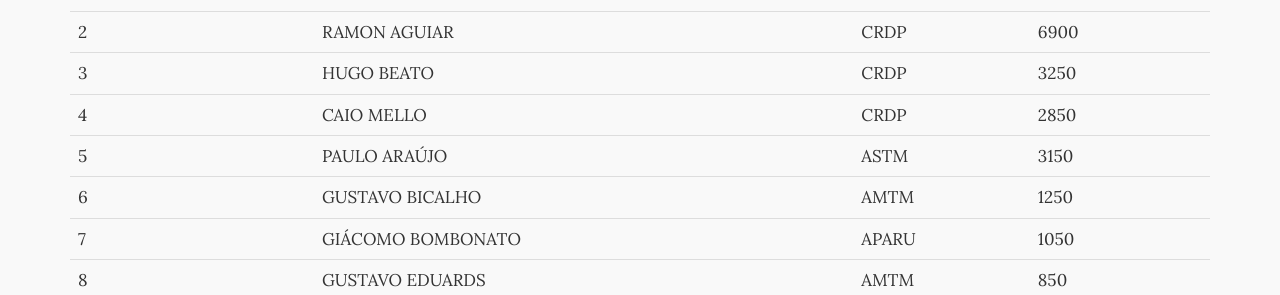
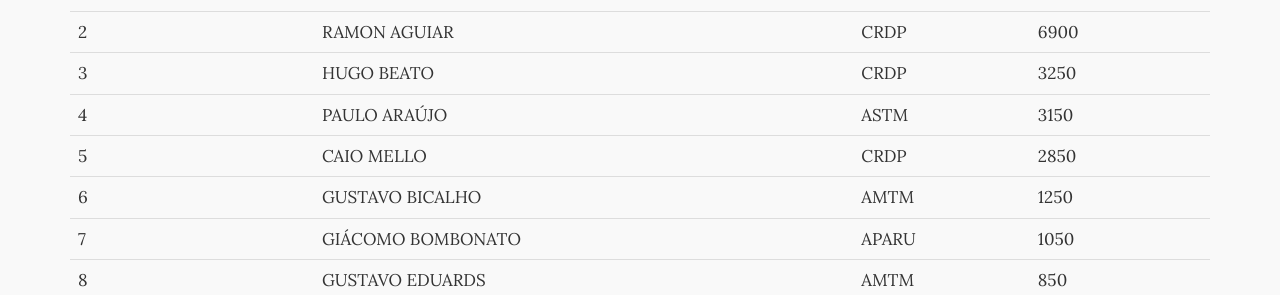
Before and after one commit to thiagokimo/fmtm, a Jekyll site: the page built from ranking.html, in a window 1280 px wide. Shown: the part 515-810 px from the top of the page. Built offline with Jekyll 4.4.1, drawn with Linux system fonts in a browser that asks for light colours; Markdown is read by kramdown in place of the engine named in the settings.

Commit message:
Rearranging some table elements

```diff
--- a/_includes/site/adulto.html
+++ b/_includes/site/adulto.html
@@ -1,8 +1,8 @@
 <tr><td>1</td><td>THIAGO ROCHA</td><td>AMTM</td><td>7150</td></tr>
 <tr><td>2</td><td>RAMON AGUIAR</td><td>CRDP</td><td>6900</td></tr>
 <tr><td>3</td><td>HUGO BEATO</td><td>CRDP</td><td>3250</td></tr>
-<tr><td>4</td><td>CAIO MELLO</td><td>CRDP</td><td>2850</td></tr>
-<tr><td>5</td><td>PAULO ARAÚJO</td><td>ASTM</td><td>3150</td></tr>
+<tr><td>4</td><td>PAULO ARAÚJO</td><td>ASTM</td><td>3150</td></tr>
+<tr><td>5</td><td>CAIO MELLO</td><td>CRDP</td><td>2850</td></tr>
 <tr><td>6</td><td>GUSTAVO BICALHO</td><td>AMTM</td><td>1250</td></tr>
 <tr><td>7</td><td>GIÁCOMO BOMBONATO</td><td>APARU</td><td>1050</td></tr>
 <tr><td>8</td><td>GUSTAVO EDUARDS</td><td>AMTM</td><td>850</td></tr>
```
